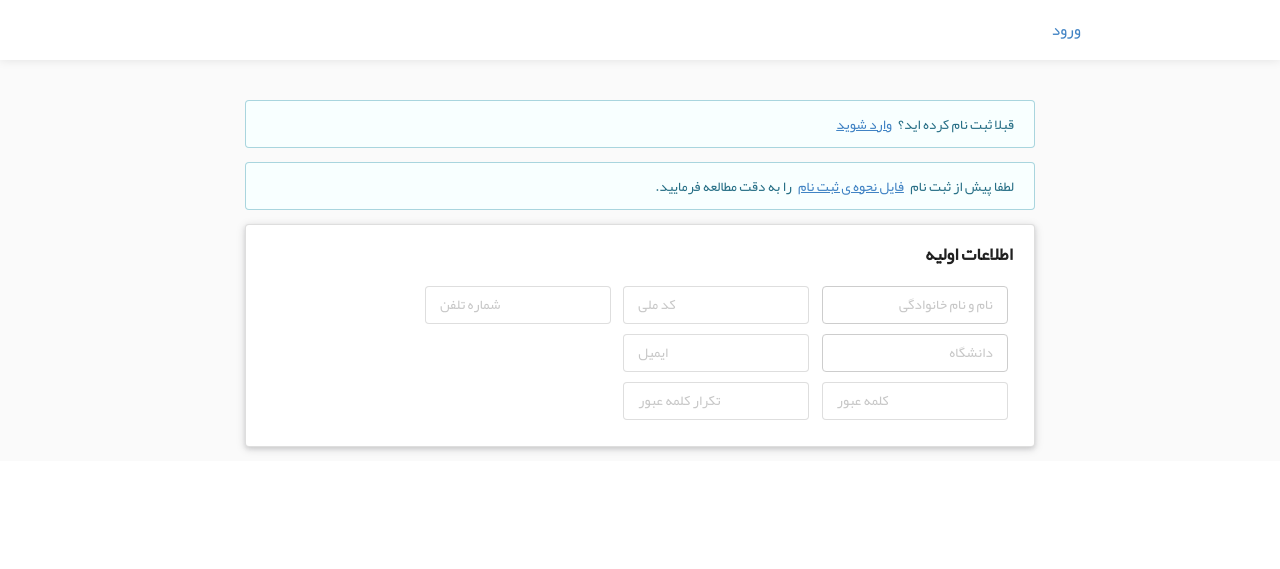
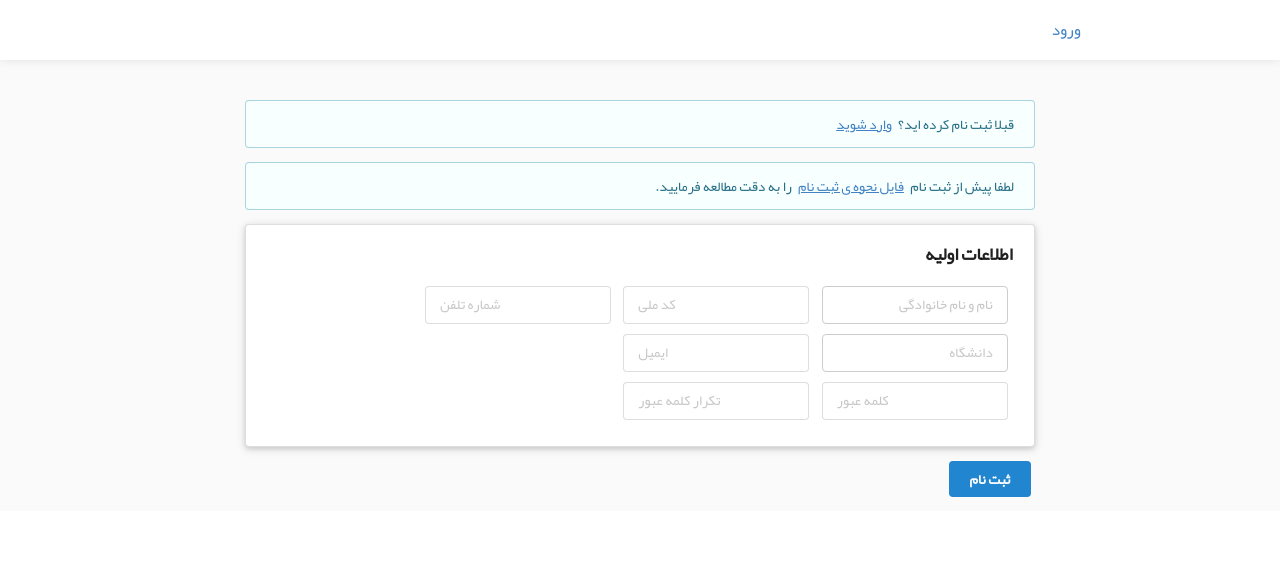
Before and after one commit to alimahdiyar/sfmc, a Django app: page /register/ in a window 1280 px wide. Shown: the top 569 px of the page. Run offline with Django 3.2, Linux system fonts and the light colour scheme.

Commit message:
adding missing submit button

```diff
--- a/templates/register.html
+++ b/templates/register.html
@@ -99,6 +99,7 @@
                     </div>
                 </div>
             </div>
+            <input type="submit" value="ثبت نام" class="ui primary button" />
         </form>
         {% endverbatim %}
     </div>
```
